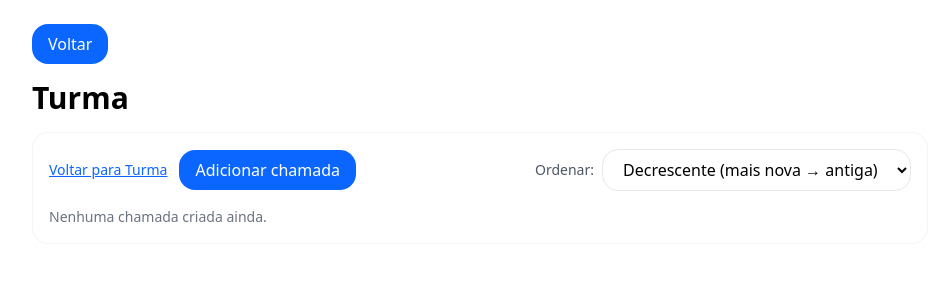
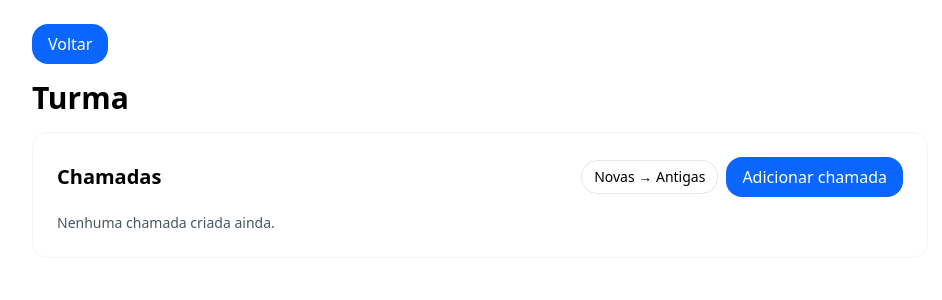
Before and after one commit to guilhermecardosocruz/guieduc, a Next.js app: page /turmas/1/chamadas in a window 1280 px wide. Shown: the top 300 px of the page, without its empty margins (160-1102 px from the left). Built offline with nearby package versions, Linux system fonts and the light colour scheme.

Commit message:
feat(chamadas): numeração estável (numero) + migração automática; criação define numero; edição preserva

```diff
--- a/app/(app)/turmas/[id]/chamadas/[chamadaId]/page.tsx
+++ b/app/(app)/turmas/[id]/chamadas/[chamadaId]/page.tsx
@@ -7,6 +7,7 @@ import AlunoNameEditor, { type Aluno } from "@/components/AlunoNameEditor";
 type Chamada = {
   id: string;
   turmaId: string;
+  numero?: number;        // <- manter!
   nome?: string;
   conteudo?: string;
   presencas?: Record<string, boolean>;
@@ -38,30 +39,16 @@ export default function EditarChamadaPage() {
     const akey = `guieduc:alunos:${id}`;
     const arrC = readJSON<Chamada[]>(ckey, []);
     const arrA = readJSON<Aluno[]>(akey, []);
-
-    const cid = String(chamadaId);
-    const encontrada = arrC.find(x => String(x.id) === cid);
-
-    if (!encontrada) {
-      console.warn("[EditarChamada] chamada não encontrada", { cid, total: arrC.length, arrC });
-    }
-
-    setNomeAula(
-      (encontrada?.nome as string) ||
-      // tolera casos antigos/trocados:
-      (encontrada as any)?.titulo ||
-      ""
-    );
+    const encontrada = arrC.find(x => String(x.id) === String(chamadaId));
+    setNomeAula((encontrada?.nome as string) || (encontrada as any)?.titulo || "");
     setPres(encontrada?.presencas || {});
     setAlunos(arrA);
   }
 
   useEffect(() => {
     carregar();
-    // sincroniza se outro tab alterar storage
     const onStorage = (e: StorageEvent) => {
-      if (!e.key) return;
-      if (e.key.includes(`guieduc:chamadas:${id}`) || e.key.includes(`guieduc:alunos:${id}`)) {
+      if (e.key && (e.key.includes(`guieduc:chamadas:${id}`) || e.key.includes(`guieduc:alunos:${id}`))) {
         carregar();
       }
     };
@@ -74,7 +61,12 @@ export default function EditarChamadaPage() {
     const arr = readJSON<Chamada[]>(key, []);
     const i = arr.findIndex(x => String(x.id) === String(chamadaId));
     if (i >= 0) {
-      arr[i] = { ...arr[i], nome: (nomeAula || "").trim() || arr[i].nome, presencas: pres };
+      const existente = arr[i];
+      arr[i] = {
+        ...existente,
+        nome: (nomeAula || "").trim() || existente.nome,
+        presencas: pres,              // preserva numero, createdAt, etc. via spread
+      };
       writeJSON(key, arr);
       alert("Chamada salva!");
     } else {
@@ -204,7 +196,14 @@ export default function EditarChamadaPage() {
 
       <div className="mt-6 pt-4 border-t border-gray-100">
         <button
-          onClick={excluirChamada}
+          onClick={()=>{
+            if (!confirm("Excluir esta chamada? Essa ação não pode ser desfeita.")) return;
+            const key = `guieduc:chamadas:${id}`;
+            const arr = readJSON<Chamada[]>(key, []);
+            const next = arr.filter(x => String(x.id) !== String(chamadaId));
+            writeJSON(key, next);
+            router.push(`/turmas/${id}/chamadas`);
+          }}
           className="text-red-600 hover:underline"
           title="Excluir esta chamada"
         >
--- a/app/(app)/turmas/[id]/chamadas/nova/page.tsx
+++ b/app/(app)/turmas/[id]/chamadas/nova/page.tsx
@@ -7,7 +7,8 @@ import AlunoNameEditor, { type Aluno } from "@/components/AlunoNameEditor";
 type Chamada = {
   id: string;
   turmaId: string;
-  nome?: string;             // <-- garantimos salvar aqui
+  numero?: number;           // <- numeração estável
+  nome?: string;
   conteudo?: string;
   presencas?: Record<string, boolean>;
   createdAt: number;
@@ -55,10 +56,15 @@ export default function NovaChamadaPage() {
     if (!nomeAula.trim()) { alert("Defina o nome da aula."); return; }
     const key = `guieduc:chamadas:${id}`;
     const arr = readJSON<Chamada[]>(key, []);
+    // calcula próximo número estável: usa o MAIOR numero existente + 1; se não houver, usa arr.length + 1
+    const maxNumero = arr.reduce((m, c) => c.numero && c.numero > m ? c.numero : m, 0);
+    const proximoNumero = maxNumero > 0 ? maxNumero + 1 : (arr.length + 1);
+
     const nova: Chamada = {
       id: crypto.randomUUID(),
       turmaId: String(id),
-      nome: nomeAula.trim(), // <-- salva em nome
+      numero: proximoNumero,
+      nome: nomeAula.trim(),
       presencas: pres,
       createdAt: Date.now()
     };
--- a/app/(app)/turmas/[id]/chamadas/page.tsx
+++ b/app/(app)/turmas/[id]/chamadas/page.tsx
@@ -1,83 +1,106 @@
 "use client";
+import { useParams, useRouter } from "next/navigation";
+import Link from "next/link";
 import { useEffect, useMemo, useState } from "react";
-import { useParams } from "next/navigation";
-import { listChamadas, type Chamada } from "@/lib/storage";
 
-type SortOrder = "asc" | "desc";
+type Chamada = {
+  id: string;
+  turmaId: string;
+  numero?: number;        // <- numeração estável
+  nome?: string;
+  conteudo?: string;
+  presencas?: Record<string, boolean>;
+  createdAt: number;
+};
+
+function readJSON<T>(k: string, fb: T): T {
+  if (typeof window === "undefined") return fb;
+  try { const raw = localStorage.getItem(k); return raw ? (JSON.parse(raw) as T) : fb; }
+  catch { return fb; }
+}
+function writeJSON<T>(k: string, v: T) {
+  if (typeof window === "undefined") return;
+  localStorage.setItem(k, JSON.stringify(v));
+}
 
 export default function ChamadasHomePage() {
   const { id } = useParams<{ id: string }>();
+  const router = useRouter();
   const base = `/turmas/${id}`;
-  const [order, setOrder] = useState<SortOrder>("desc");
-  const [items, setItems] = useState<Chamada[]>([]);
+
+  const [ordem, setOrdem] = useState<"asc" | "desc">("desc");
+  const [itens, setItens] = useState<Chamada[]>([]);
+
+  // migra números quando faltarem (1..n por createdAt asc)
+  function migrateNumeroIfNeeded(arr: Chamada[]): Chamada[] {
+    if (!arr.length) return arr;
+    if (arr.every(c => typeof c.numero === "number" && c.numero! > 0)) return arr;
+
+    const byCreated = [...arr].sort((a,b) => a.createdAt - b.createdAt);
+    byCreated.forEach((c, idx) => { if (!c.numero || c.numero <= 0) c.numero = idx + 1; });
+    return byCreated;
+  }
+
+  function carregar() {
+    const key = `guieduc:chamadas:${id}`;
+    let arr = readJSON<Chamada[]>(key, []);
+    const migrated = migrateNumeroIfNeeded(arr);
+    if (migrated !== arr) {
+      // se mudou algo, salva de volta
+      writeJSON(key, migrated);
+      arr = migrated;
+    }
+    setItens(arr);
+  }
 
   useEffect(() => {
-    if (typeof window !== "undefined") {
-      const saved = localStorage.getItem("guieduc:sort:chamadas");
-      if (saved === "asc" || saved === "desc") setOrder(saved);
-    }
-    setItems(listChamadas(id));
+    carregar();
+    const onStorage = (e: StorageEvent) => {
+      if (e.key && e.key.includes(`guieduc:chamadas:${id}`)) carregar();
+    };
+    window.addEventListener("storage", onStorage);
+    return () => window.removeEventListener("storage", onStorage);
   }, [id]);
 
-  const sorted = useMemo(() => {
-    const arr = [...items];
-    arr.sort((a, b) => (order === "asc" ? a.createdAt - b.createdAt : b.createdAt - a.createdAt));
-    return arr;
-  }, [items, order]);
-
-  function onChangeOrder(val: SortOrder) {
-    setOrder(val);
-    if (typeof window !== "undefined") {
-      localStorage.setItem("guieduc:sort:chamadas", val);
-    }
-  }
+  const ordenadas = useMemo(() => {
+    const clone = [...itens];
+    clone.sort((a, b) => ordem === "asc" ? a.createdAt - b.createdAt : b.createdAt - a.createdAt);
+    return clone;
+  }, [itens, ordem]);
 
   return (
-    <div className="rounded-2xl border border-gray-100 bg-white p-4">
-      <div className="mb-4 flex flex-wrap items-center gap-3">
-        <a href={`${base}`} className="underline text-sm">Voltar para Turma</a>
-        <a href={`${base}/chamadas/nova`} className="btn-primary">Adicionar chamada</a>
-
-        <div className="ml-auto flex items-center gap-2">
-          <label className="text-sm text-gray-600">Ordenar:</label>
-          <select
-            className="input"
-            value={order}
-            onChange={(e)=>onChangeOrder(e.target.value as SortOrder)}
+    <div className="rounded-2xl border border-gray-100 bg-white p-4 sm:p-6">
+      <div className="flex items-center justify-between mb-4">
+        <h2 className="text-xl font-semibold">Chamadas</h2>
+        <div className="flex items-center gap-2">
+          <button
+            className="inline-flex items-center justify-center rounded-2xl border px-3 py-1.5 text-sm hover:bg-gray-50"
+            onClick={() => setOrdem(o => (o === "asc" ? "desc" : "asc"))}
+            title="Alternar ordem (antigas/novas)"
           >
-            <option value="asc">Crescente (mais antiga → nova)</option>
-            <option value="desc">Decrescente (mais nova → antiga)</option>
-          </select>
+            {ordem === "asc" ? "Antigas → Novas" : "Novas → Antigas"}
+          </button>
+          <Link href={`${base}/chamadas/nova`} className="btn-primary">Adicionar chamada</Link>
         </div>
       </div>
 
-      {sorted.length === 0 ? (
-        <p className="text-sm text-gray-500">Nenhuma chamada criada ainda.</p>
+      {ordenadas.length === 0 ? (
+        <p className="text-sm text-gray-600">Nenhuma chamada criada ainda.</p>
       ) : (
-        <div className="grid sm:grid-cols-2 lg:grid-cols-3 gap-3">
-          {sorted.map((c, idx) => {
-            const numero = idx + 1; // numeração conforme a ordem atual
-            const date = new Date(c.createdAt);
-            const dataFmt = date.toLocaleDateString("pt-BR", { day: "2-digit", month: "2-digit", year: "numeric" });
-            return (
-              <a
-                key={c.id}
+        <ul className="grid sm:grid-cols-2 lg:grid-cols-3 gap-3">
+          {ordenadas.map(c => (
+            <li key={c.id} className="rounded-2xl border border-gray-100 p-4 bg-white">
+              <div className="text-sm text-gray-500 mb-1">Aula {c.numero ?? "—"}</div>
+              <div className="font-medium truncate mb-3">{c.nome || "Sem nome"}</div>
+              <Link
                 href={`${base}/chamadas/${c.id}`}
-                className="block rounded-2xl border border-gray-100 bg-white px-4 py-3 hover:bg-gray-50"
+                className="inline-flex items-center justify-center rounded-2xl border px-3 py-1.5 text-sm hover:bg-gray-50"
               >
-                <div className="flex items-center justify-between gap-3">
-                  <div className="flex items-center gap-3 min-w-0">
-                    <div className="w-7 h-7 flex items-center justify-center rounded-full bg-gray-100 text-xs shrink-0">
-                      {numero}
-                    </div>
-                    <div className="font-medium truncate">{c.titulo || "Sem título"}</div>
-                  </div>
-                  <div className="text-xs text-gray-500 shrink-0">{dataFmt}</div>
-                </div>
-              </a>
-            );
-          })}
-        </div>
+                Editar chamada
+              </Link>
+            </li>
+          ))}
+        </ul>
       )}
     </div>
   );
```
Also changed, not shown: 1 other file (tests, documents, lock files or other folders).
